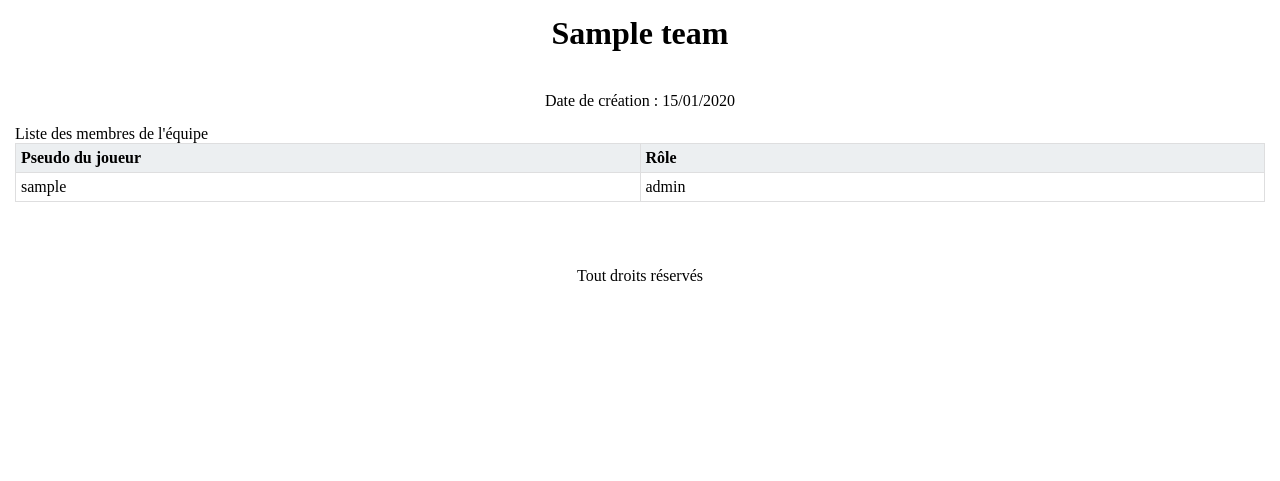
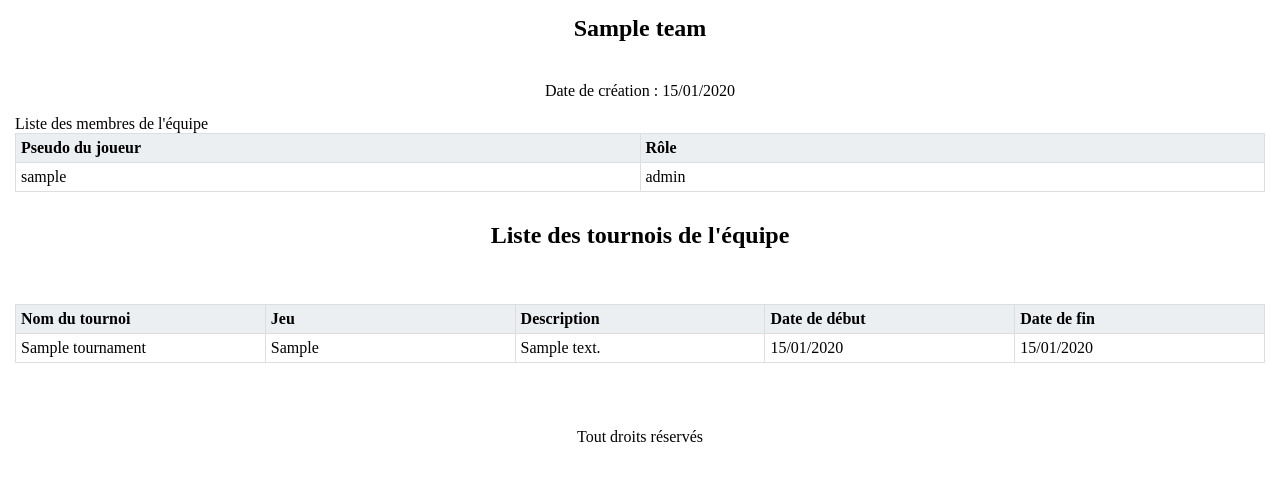
Before and after one commit to AntooinePetit/CP6-7, a PHP site: page /teams/team.php?id=1 in a window 1280 px wide. Shown: the part 48-529 px from the top of the page. Run offline with PHP 8.4, Linux system fonts and the light colour scheme; tables that the repository leaves empty or names only in its code hold one stand-in row (values such as "Sample post").

Commit message:
feat(teams): display team tournaments
- Added function to retrieve team tournaments
- Updated team page to show tournament list
- Improved team page layout and styling
- Added error handling for missing team data
- Added links to join team if not a member

```diff
--- a/config/fonctions.php
+++ b/config/fonctions.php
@@ -357,3 +357,12 @@ function updateUserRole($id, $role) {
 
   return $stmt->rowCount();
 }
+
+// Récupérer tous les tournois d'une équipe spécifique
+function getTournamentFromTeam($id){
+  require 'db.php';
+  $stmt = $pdo->prepare('SELECT t.name, t.game, t.description, t.start_date, t.end_date FROM registrations as r INNER JOIN tournaments as t ON r.tournament_id = t.id WHERE r.team_id = :id ');
+  $stmt->execute(['id' => $id]);
+
+  return $stmt->fetchAll();
+}
--- a/style/style.css
+++ b/style/style.css
@@ -14,7 +14,8 @@
   padding: 15px;
 }
 
-h1 {
+h1,
+h2 {
   margin-bottom: 25px;
   padding: 15px;
   text-align: center;
--- a/teams/team.php
+++ b/teams/team.php
@@ -25,6 +25,7 @@ if (!empty($_GET['id'])) {
   <?php include_once '../components/header.php'; ?>
 
   <main>
+    <section>
       <h1><?= isset($teamInfo['name']) ? $teamInfo['name'] : 'Équipe introuvable' ?></h1>
       <?php if(!empty($teamInfo)) : ?>
       <div class="info">
@@ -68,6 +69,37 @@ if (!empty($_GET['id'])) {
           <a href="list.php">Retourner à la liste des équipes</a>
         </div>
       <?php endif; ?>
+    </section>
+    <section>
+      <h2>Liste des tournois de l'équipe</h2>
+      <div class="table_component" tabindex="0">
+      <table>
+        <thead>
+          <tr>
+            <th>Nom du tournoi</th>
+            <th>Jeu</th>
+            <th>Description</th>
+            <th>Date de début</th>
+            <th>Date de fin</th>
+          </tr>
+        </thead>
+        <tbody>
+          <?php
+          include_once '../config/fonctions.php';
+          $tournaments = getTournamentFromTeam($_GET['id']);
+          foreach ($tournaments as $tournament):
+          ?>
+            <tr>
+              <td><?= $tournament['name'] ?></td>
+              <td><?= $tournament['game'] ?></td>
+              <td><?= $tournament['description'] ?></td>
+              <td><?= date('d/m/Y', strtotime($tournament['start_date'])) ?></td>
+              <td><?= date('d/m/Y', strtotime($tournament['end_date'])) ?></td>
+            </tr>
+          <?php endforeach; ?>
+        </tbody>
+      </table>
+    </section>
   </main>
 
   <?php include_once '../components/footer.php'; ?>
```
Lines whose indentation alone changed are shown as unchanged.
